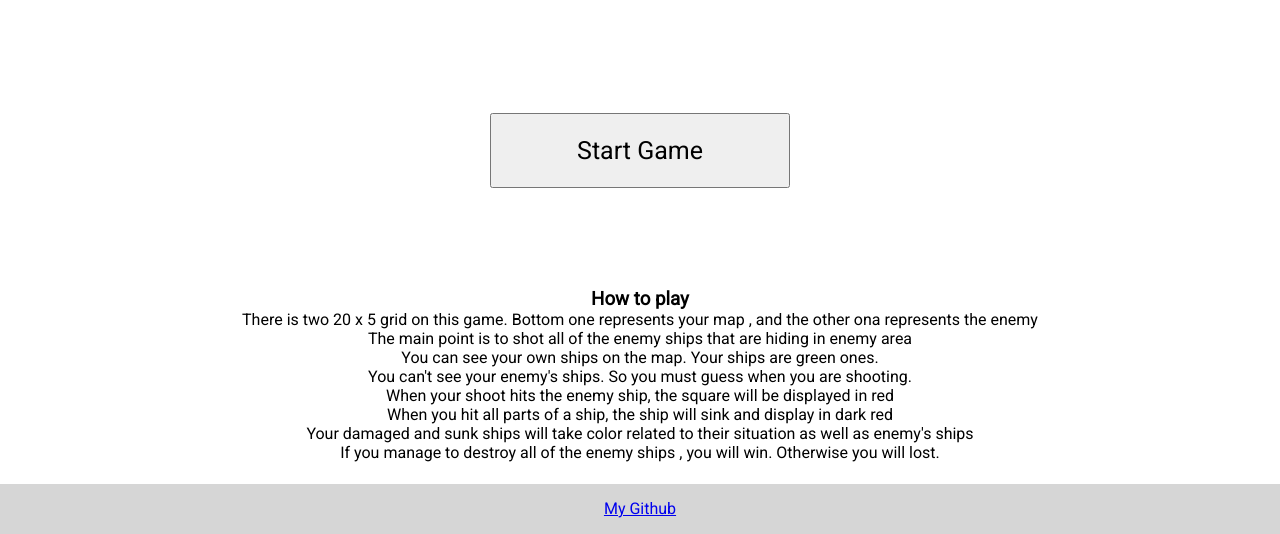
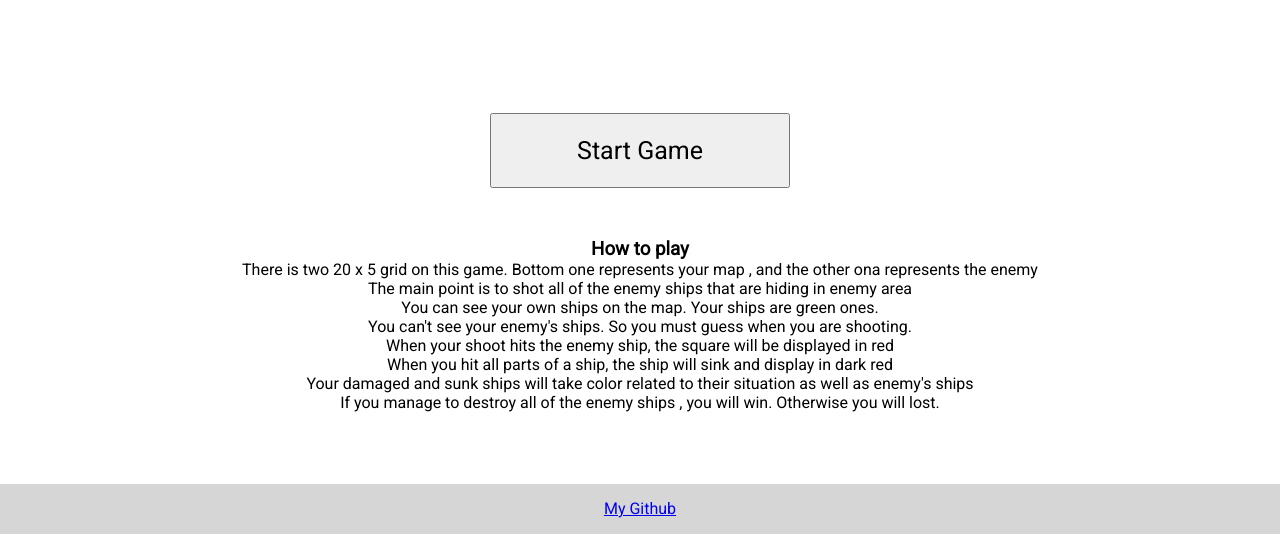
Before and after one commit to BerkantEruysal/Amiral-Batti, a website with bundled scripts: page src/index.html in a window 1280 px wide. Shown: the part 316-850 px from the top of the page. Built offline with nearby package versions, Linux system fonts and the light colour scheme.

Commit message:
fix how to play text  bug

```diff
--- a/src/style.css
+++ b/src/style.css
@@ -111,7 +111,8 @@ footer{
   font-size: 50px;
 }
 .how-to-play{
-  margin-top: 100px
+  margin-top: 50px;
+
 }
 .map{
   text-align: center;
```
